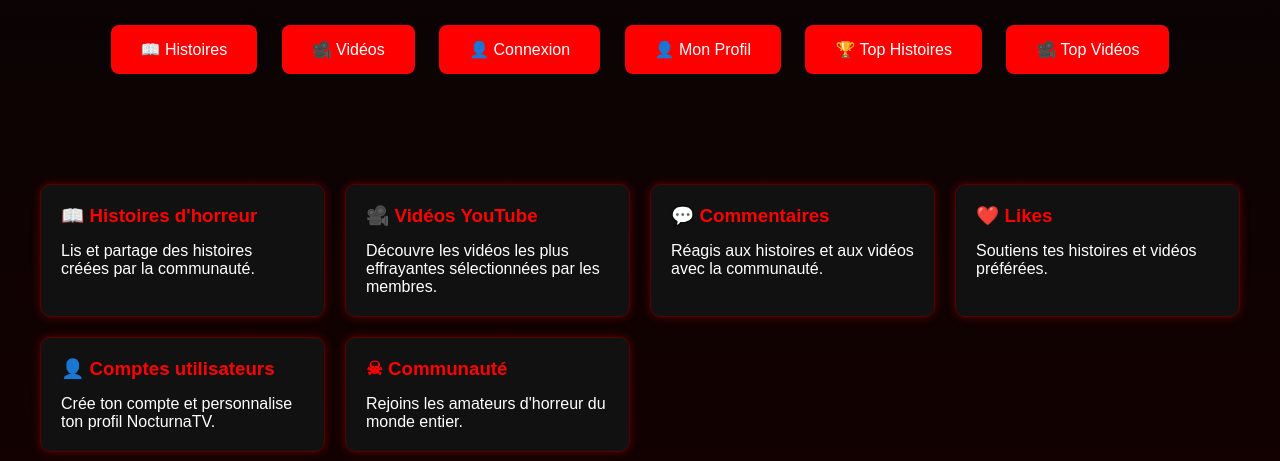
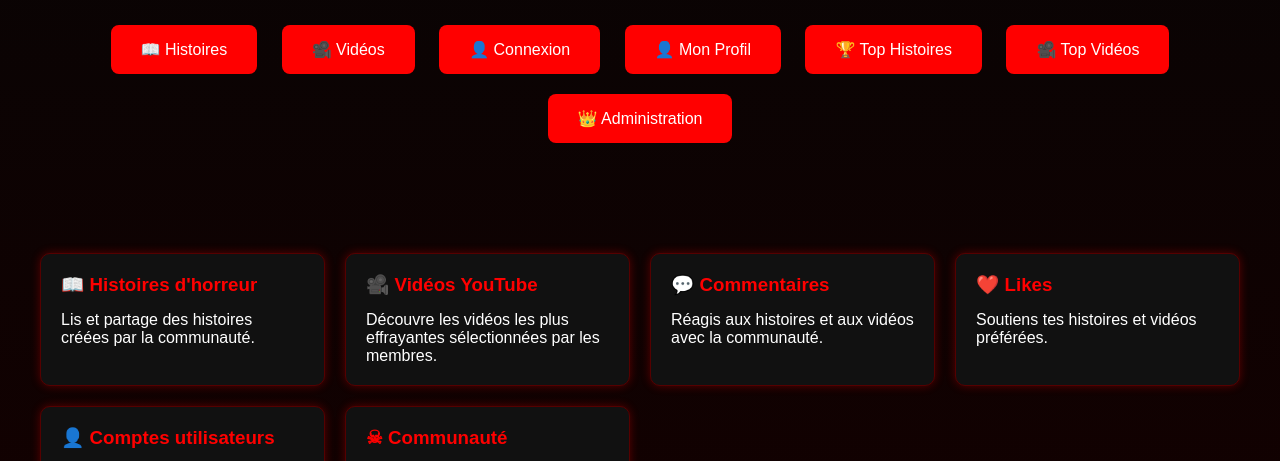
Before and after one commit to MartinSimonSerres/NocturnaTV, a plain HTML site: page index.html in a window 1280 px wide. Shown: the part 332-793 px from the top of the page. Drawn offline with Linux system fonts and the light colour scheme.

Commit message:
Ajout de la page administration
Création du panneau d'administration avec suppression des histoires et vidéos

```diff
--- a/index.html
+++ b/index.html
@@ -140,6 +140,10 @@ et découvre les créations de la communauté.
 🎥 Top Vidéos
 </a>
 
+<a href="admin.html" class="btn">
+👑 Administration
+</a>
+
 </section>
 
 <section class="cards">
```
